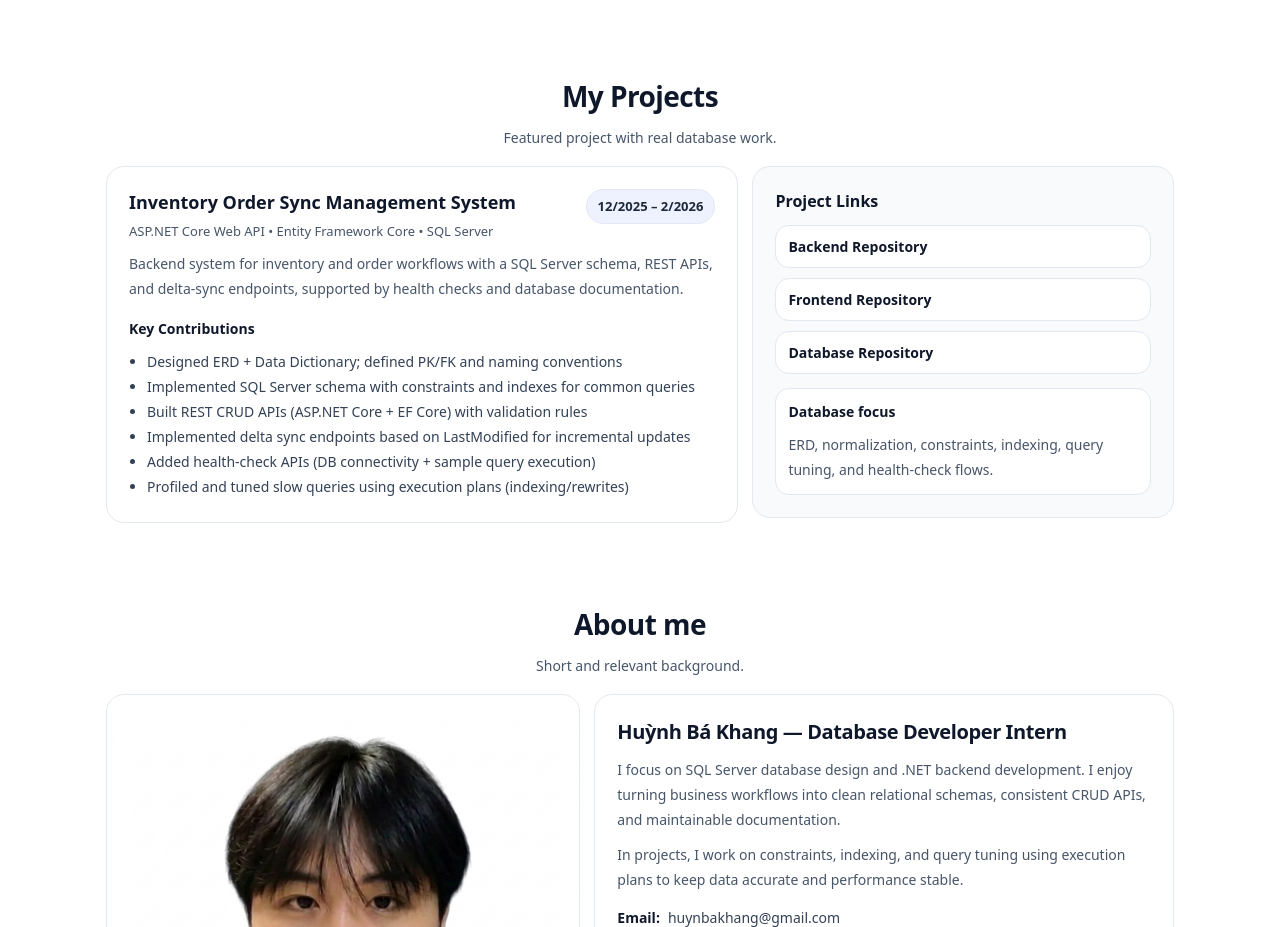
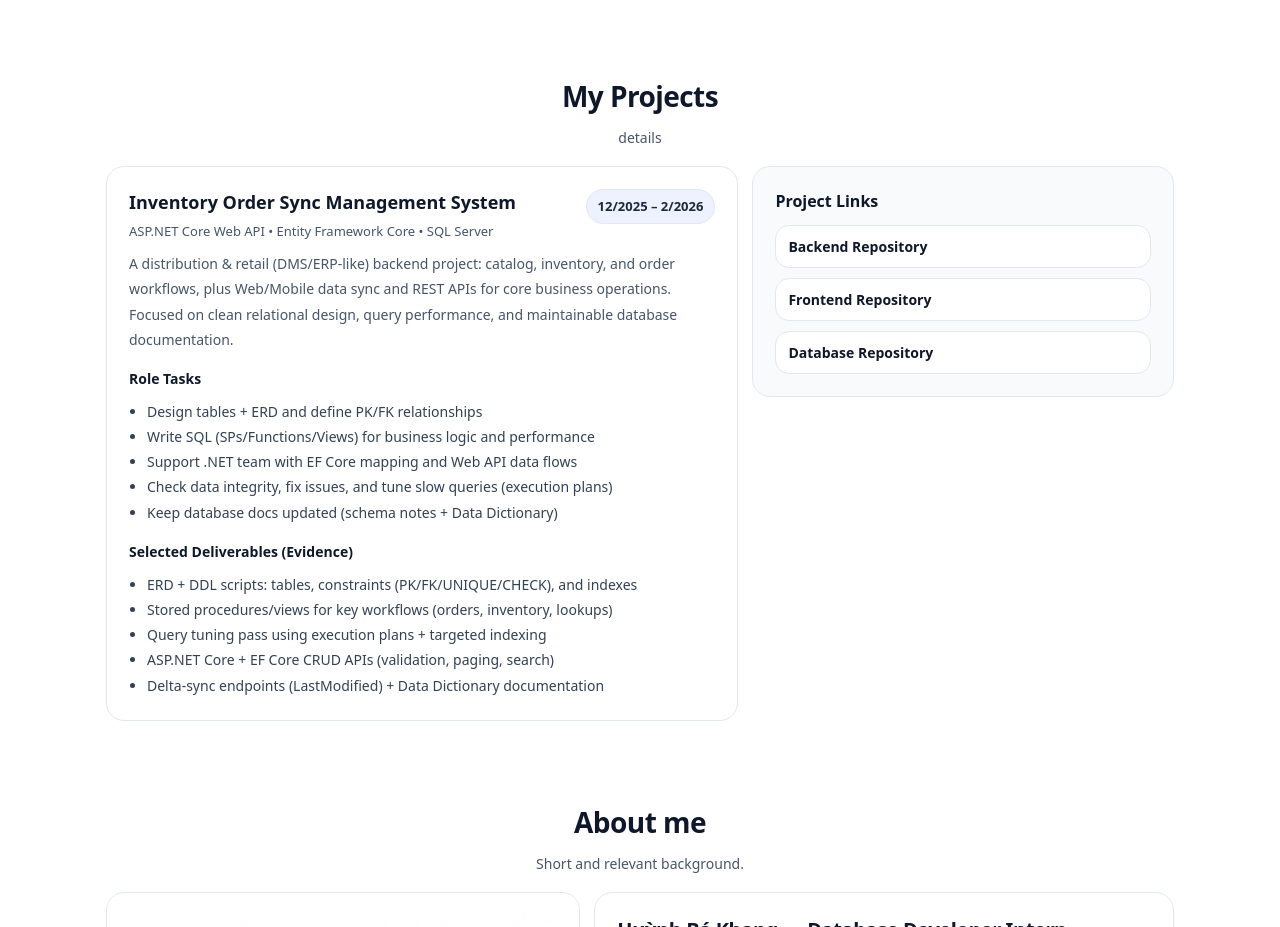
Before and after one commit to boakang/portfolio_dbdeveloper, a React (Vite) app: page / in a window 1280 px wide. Shown: the part 880-1807 px from the top of the page. Built offline with nearby package versions, Linux system fonts and the light colour scheme.

Commit message:
Update projects content

```diff
--- a/src/DatabaseDeveloperPortfolio.jsx
+++ b/src/DatabaseDeveloperPortfolio.jsx
@@ -48,7 +48,7 @@ export default function DatabaseDeveloperPortfolio() {
     time: '12/2025 – 2/2026',
     tech: 'ASP.NET Core Web API • Entity Framework Core • SQL Server',
     summary:
-      'Backend system for inventory and order workflows with a SQL Server schema, REST APIs, and delta-sync endpoints, supported by health checks and database documentation.',
+      'A distribution & retail (DMS/ERP-like) backend project: catalog, inventory, and order workflows, plus Web/Mobile data sync and REST APIs for core business operations. Focused on clean relational design, query performance, and maintainable database documentation.',
     links: [
       {
         label: 'Backend Repository',
@@ -63,13 +63,19 @@ export default function DatabaseDeveloperPortfolio() {
         href: 'https://github.com/boakang/Inventory_OrderSyncManagementSystem_sqlserver',
       },
     ],
+    hqsoftMatch: [
+      'Design tables + ERD and define PK/FK relationships',
+      'Write SQL (SPs/Functions/Views) for business logic and performance',
+      'Support .NET team with EF Core mapping and Web API data flows',
+      'Check data integrity, fix issues, and tune slow queries (execution plans)',
+      'Keep database docs updated (schema notes + Data Dictionary)',
+    ],
     contributions: [
-      'Designed ERD + Data Dictionary; defined PK/FK and naming conventions',
-      'Implemented SQL Server schema with constraints and indexes for common queries',
-      'Built REST CRUD APIs (ASP.NET Core + EF Core) with validation rules',
-      'Implemented delta sync endpoints based on LastModified for incremental updates',
-      'Added health-check APIs (DB connectivity + sample query execution)',
-      'Profiled and tuned slow queries using execution plans (indexing/rewrites)',
+      'ERD + DDL scripts: tables, constraints (PK/FK/UNIQUE/CHECK), and indexes',
+      'Stored procedures/views for key workflows (orders, inventory, lookups)',
+      'Query tuning pass using execution plans + targeted indexing',
+      'ASP.NET Core + EF Core CRUD APIs (validation, paging, search)',
+      'Delta-sync endpoints (LastModified) + Data Dictionary documentation',
     ],
   }
 
@@ -173,7 +179,9 @@ export default function DatabaseDeveloperPortfolio() {
         <section id="projects" className="section">
           <div className="sectionHeader">
             <h2 className="sectionTitle">My Projects</h2>
-            <p className="sectionDesc">Featured project with real database work.</p>
+            <p className="sectionDesc">
+              details
+            </p>
           </div>
 
           <div className="projectGrid">
@@ -188,7 +196,14 @@ export default function DatabaseDeveloperPortfolio() {
 
               <p className="cardText">{project.summary}</p>
 
-              <h4 className="subTitle">Key Contributions</h4>
+              <h4 className="subTitle">Role Tasks</h4>
+              <ul className="bulletList">
+                {project.hqsoftMatch.map((text) => (
+                  <li key={text}>{text}</li>
+                ))}
+              </ul>
+
+              <h4 className="subTitle">Selected Deliverables (Evidence)</h4>
               <ul className="bulletList">
                 {project.contributions.map((text) => (
                   <li key={text}>{text}</li>
@@ -210,12 +225,6 @@ export default function DatabaseDeveloperPortfolio() {
                     {link.label}
                   </a>
                 ))}
-              </div>
-              <div className="miniCard">
-                <h4 className="miniTitle">Database focus</h4>
-                <p className="cardText">
-                  ERD, normalization, constraints, indexing, query tuning, and health-check flows.
-                </p>
               </div>
             </div>
           </div>
```
